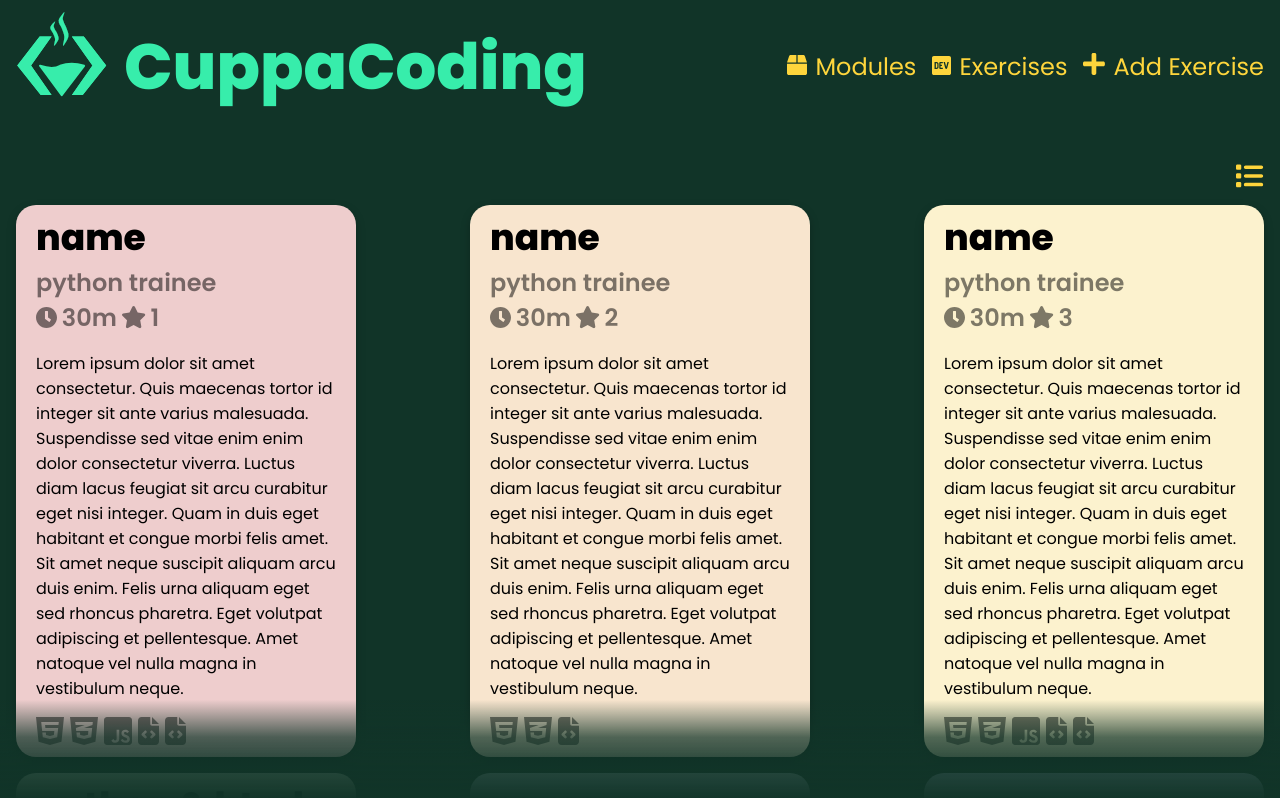
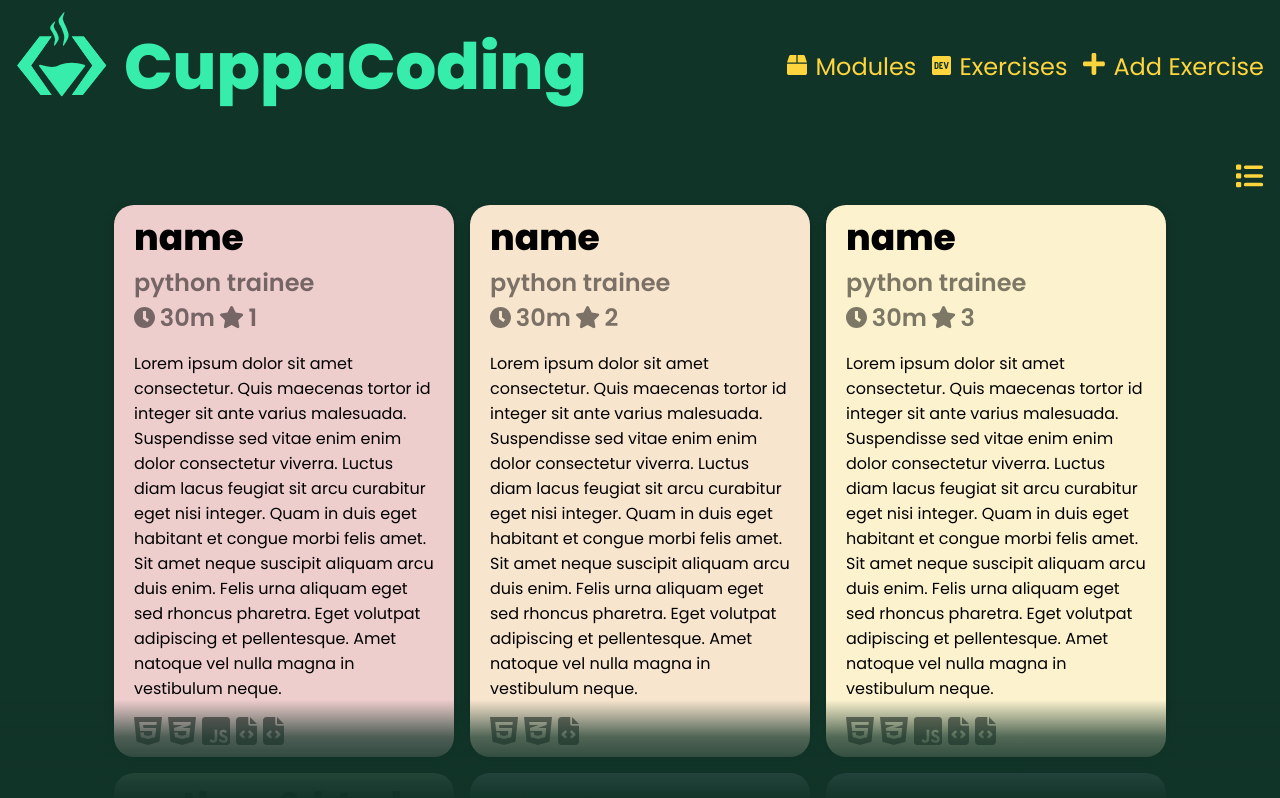
Before and after one commit to thedutchgunslinger/cuppacodingjs, a Next.js app in the folder cuppacoding/: page / in a window 1280 px wide. Shown: the top 798 px of the page. Built offline with nearby package versions, Linux system fonts and the light colour scheme.

Commit message:
small fixes

```diff
--- a/cuppacoding/pages/index.js
+++ b/cuppacoding/pages/index.js
@@ -7,6 +7,9 @@
 export default function Home() {
   return (
     <>
+      <Head>
+        <meta name="viewport" content="width=device-width, initial-scale=1.0"/>
+      </Head>
       <div className={HomeStyle.container}>
         <Nav />
         <Exercises />
--- a/cuppacoding/styles/exerList.module.css
+++ b/cuppacoding/styles/exerList.module.css
@@ -12,7 +12,7 @@
     transition: all 0.2s ease-in-out;
     color: black;
     gap: 10px;
-    overflow: hidden;
+    /* overflow: hidden; */
 }
 .container:hover{
     filter: drop-shadow(0px 12px 12px rgba(0, 0, 0, 0.5));
@@ -83,4 +83,7 @@
 
 .description {
     font-size: 12px;
+    width: 100%;
+    height: 100%;
+    overflow: hidden;
 }
--- a/cuppacoding/styles/exercises.module.css
+++ b/cuppacoding/styles/exercises.module.css
@@ -1,7 +1,7 @@
 .container  {
     width: 100%;
     display: flex;
-    justify-content: space-between;
+    justify-content: center;
     gap: 1rem;
     flex-wrap: wrap;
     padding-bottom: 100px;
```
